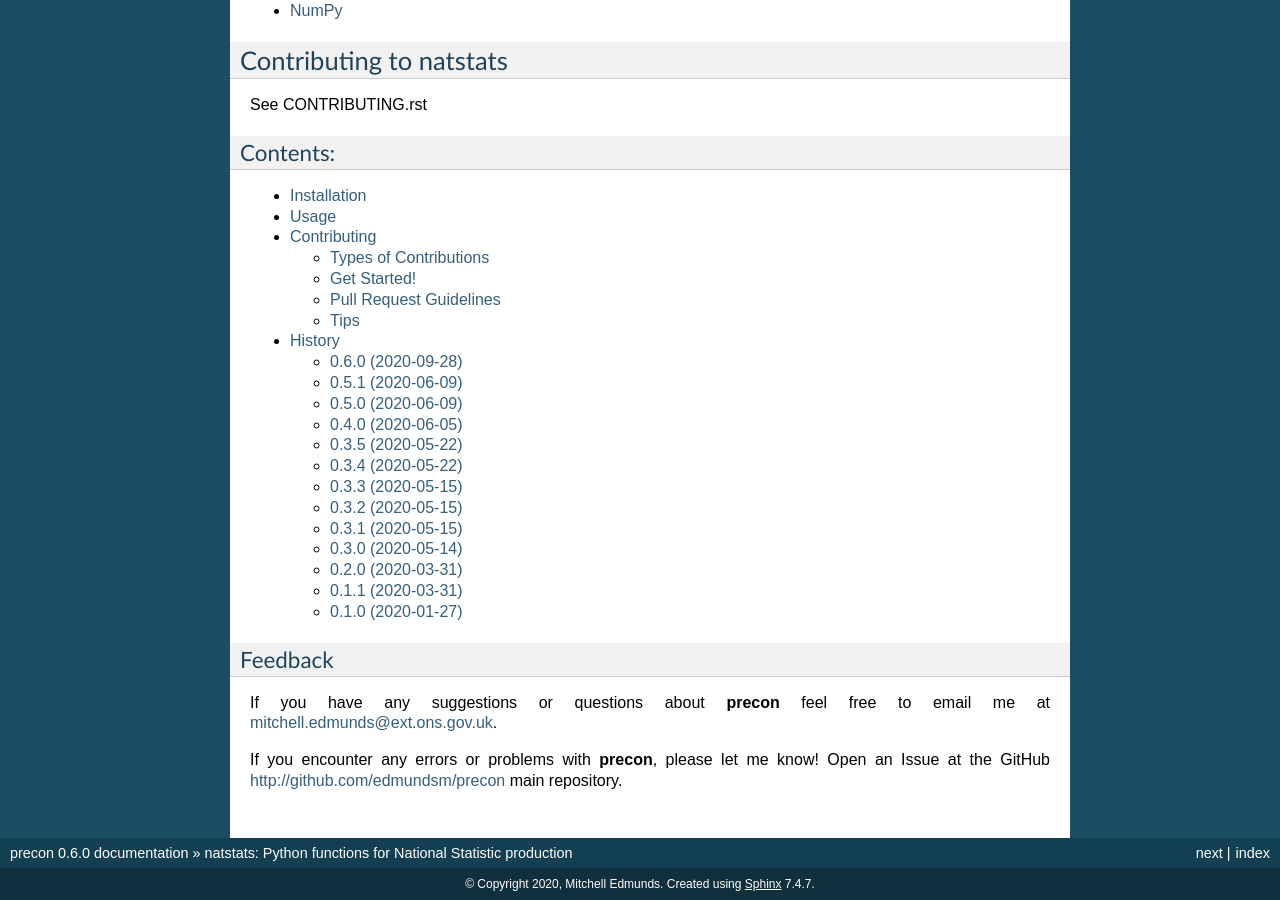
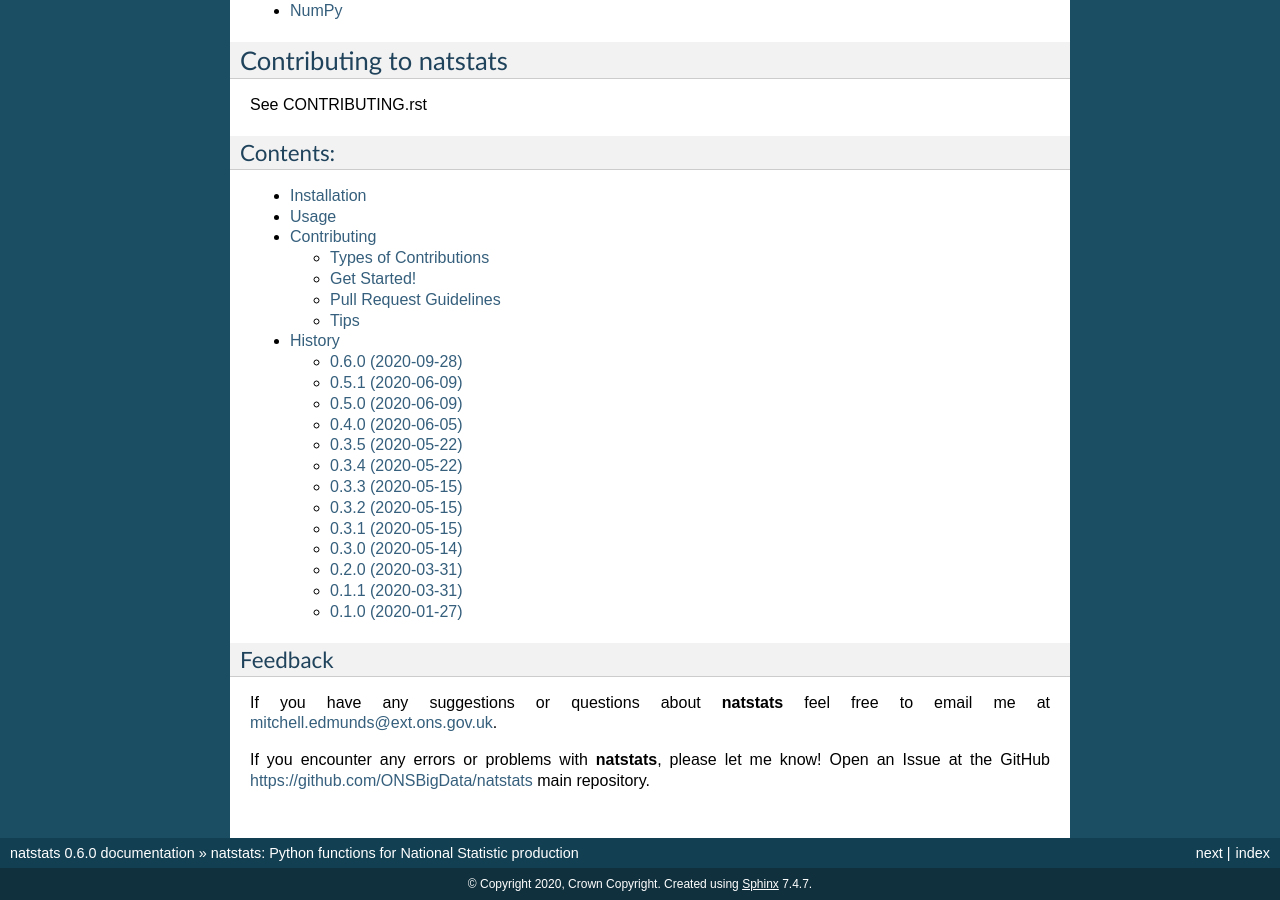
Before and after one commit to ONSBigData/precon, a Sphinx documentation site: the page built from docs/index.rst, in a window 1280 px wide and 900 px high, scrolled down 1258 px. Built offline with Sphinx 7.4.7, drawn with Linux system fonts in a browser that asks for light colours; the version number is read from the project's files by our own code; some of the changed text lies outside the part shown.

Commit message:
Updated docs files from precon to natstats

```diff
--- a/docs/conf.py
+++ b/docs/conf.py
@@ -22,7 +22,7 @@ cwd = os.getcwd()
 parent = os.path.dirname(cwd)
 sys.path.insert(0, parent)
 
-import precon
+import natstats
 
 # -- General configuration -----------------------------------------------------
 
@@ -46,17 +46,17 @@ source_suffix = '.rst'
 master_doc = 'index'
 
 # General information about the project.
-project = u'precon'
-copyright = u'2020, Mitchell Edmunds'
+project = u'natstats'
+copyright = u'2020, Crown Copyright'
 
 # The version info for the project you're documenting, acts as replacement for
 # |version| and |release|, also used in various other places throughout the
 # built documents.
 #
 # The short X.Y version.
-version = precon.__version__
+version = natstats.__version__
 # The full version, including alpha/beta/rc tags.
-release = precon.__version__
+release = natstats.__version__
 
 # The language for content autogenerated by Sphinx. Refer to documentation
 # for a list of supported languages.
@@ -173,7 +173,7 @@ html_static_path = ['_static']
 #html_file_suffix = None
 
 # Output file base name for HTML help builder.
-htmlhelp_basename = 'precondoc'
+htmlhelp_basename = 'natstatsdoc'
 
 
 # -- Options for LaTeX output --------------------------------------------------
@@ -192,7 +192,7 @@ latex_elements = {
 # Grouping the document tree into LaTeX files. List of tuples
 # (source start file, target name, title, author, documentclass [howto/manual]).
 latex_documents = [
-  ('index', 'precon.tex', u'precon Documentation',
+  ('index', 'natstats.tex', u'natstats Documentation',
    u'Mitchell Edmunds', 'manual'),
 ]
 
@@ -222,7 +222,7 @@ latex_documents = [
 # One entry per manual page. List of tuples
 # (source start file, name, description, authors, manual section).
 man_pages = [
-    ('index', 'precon', u'precon Documentation',
+    ('index', 'natstats', u'natstats Documentation',
      [u'Mitchell Edmunds'], 1)
 ]
 
@@ -236,8 +236,8 @@ man_pages = [
 # (source start file, target name, title, author,
 #  dir menu entry, description, category)
 texinfo_documents = [
-  ('index', 'precon', u'precon Documentation',
-   u'Mitchell Edmunds', 'precon', 'One line description of project.',
+  ('index', 'natstats', u'natstats Documentation',
+   u'Mitchell Edmunds', 'natstats', 'One line description of project.',
    'Miscellaneous'),
 ]
 
--- a/docs/index.rst
+++ b/docs/index.rst
@@ -20,8 +20,9 @@ Contents:
 Feedback
 ========
 
-If you have any suggestions or questions about **precon** feel free to email me
-at mitchell.edmunds@ext.ons.gov.uk.
+If you have any suggestions or questions about **natstats** feel free to email
+me at mitchell.edmunds@ext.ons.gov.uk.
 
-If you encounter any errors or problems with **precon**, please let me know!
-Open an Issue at the GitHub http://github.com/edmundsm/precon main repository.
+If you encounter any errors or problems with **natstats**, please let me know!
+Open an Issue at the GitHub https://github.com/ONSBigData/natstats main
+repository.
--- a/docs/usage.rst
+++ b/docs/usage.rst
@@ -2,6 +2,6 @@
 Usage
 ========
 
-To use precon in a project::
+To use natstats in a project::
 
-	import precon
+	import natstats
```
